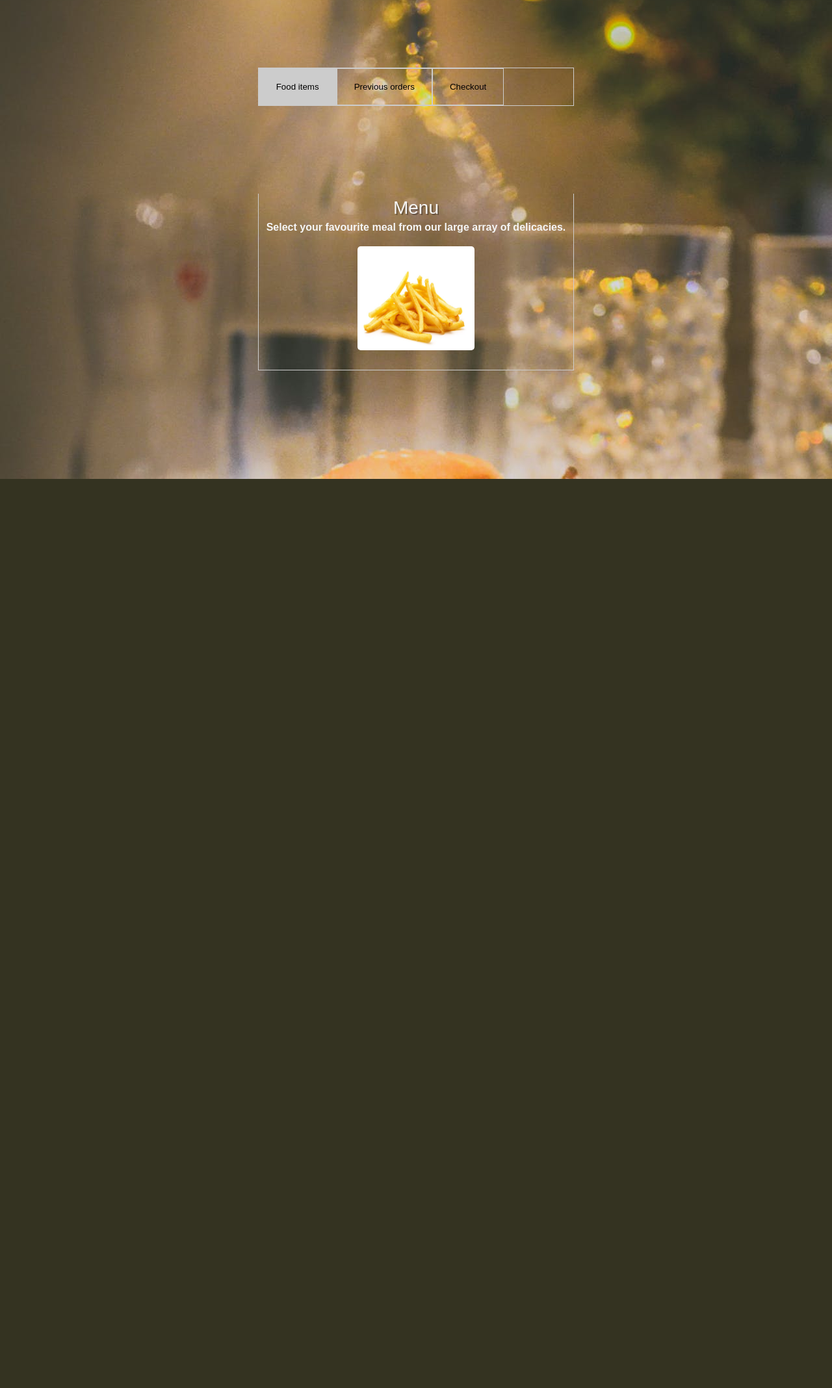
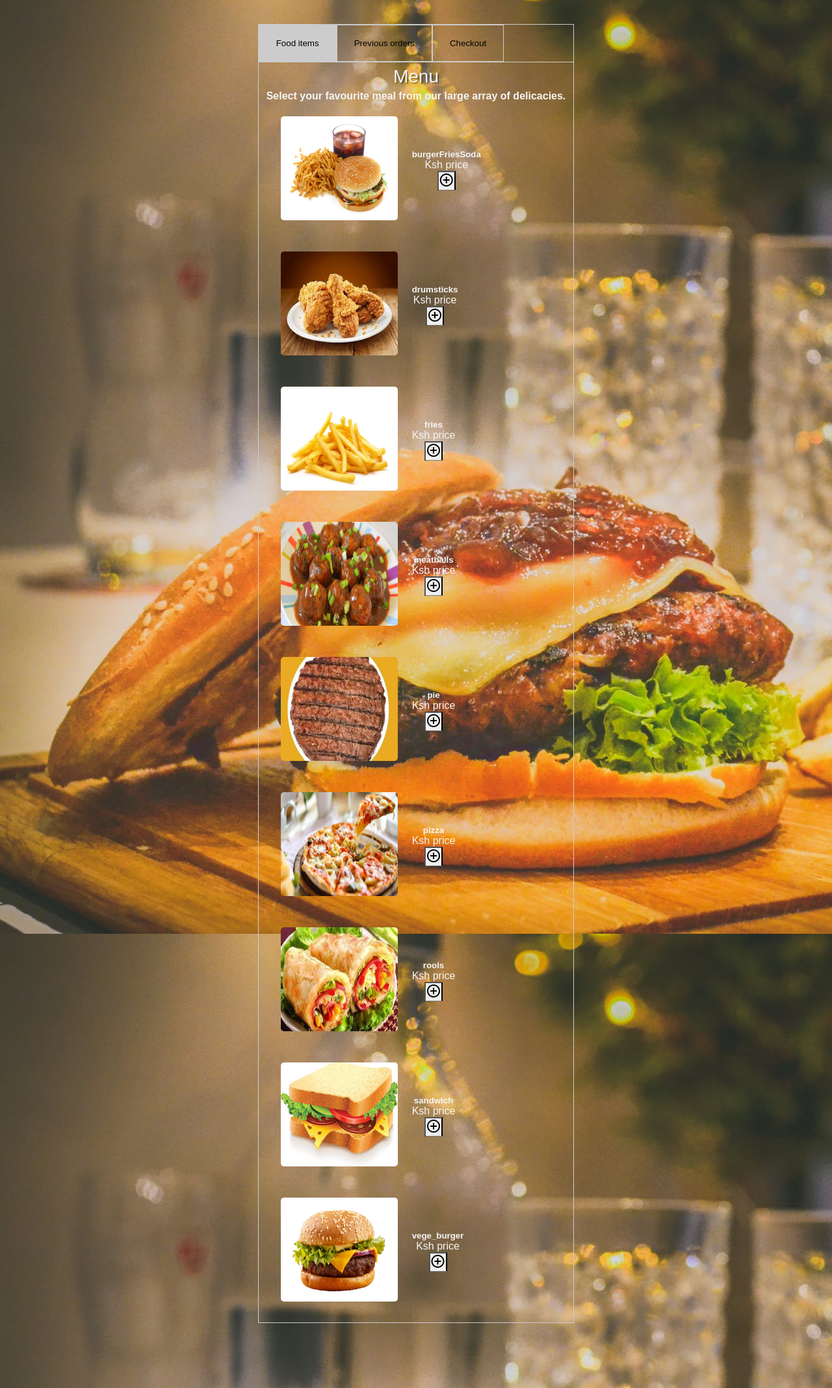
Before and after one commit to fgkinus/Fast-Food-Fast, a Python web app: template UI/templates/user-dashboard.html in a window 1280 px wide. Shown: the part 63-2199 px from the top of the page at 65% size. Before the commit the page ends 800 px from the top, so only its background shows below. Run offline with Jinja, Linux system fonts and the light colour scheme; the template is opened without the code that fills it, so the values that code supplies are empty.

Commit message:
Update food item template to show price, image and add to checkout button

```diff
--- a/UI/templates/user-dashboard.html
+++ b/UI/templates/user-dashboard.html
@@ -34,7 +34,6 @@
         <h3>Menu</h3>
         <h4>Select your favourite meal from our large array of delicacies.</h4>
         <!--a list of all food items-->
-        <img src="../img/fries.jpg">
         <ul id="food-list"></ul>
     </div>
 
@@ -53,9 +52,20 @@
 
 <div>
     <!--this section contains templates of items that will be listed in the tabs.cannot be displayed-->
-    <template>
-        <h5>Fries</h5>
-        <img src="">
+    <template id = "food-item">
+        <table>
+            <tr>
+                <td><img src=""></td>
+                <td>
+                    <h5>name</h5>
+                    <p>Ksh price</p>
+                    <button class="mdc-button mdc-button_raised tooltip" aria-label="control_point">
+                        <span class="mdc-button__icon material-icons">control_point</span>
+                        <span class="tooltiptext">add to checkout</span>
+                    </button>
+                </td>
+            </tr>
+        </table>
     </template>
 </div>
 
```
